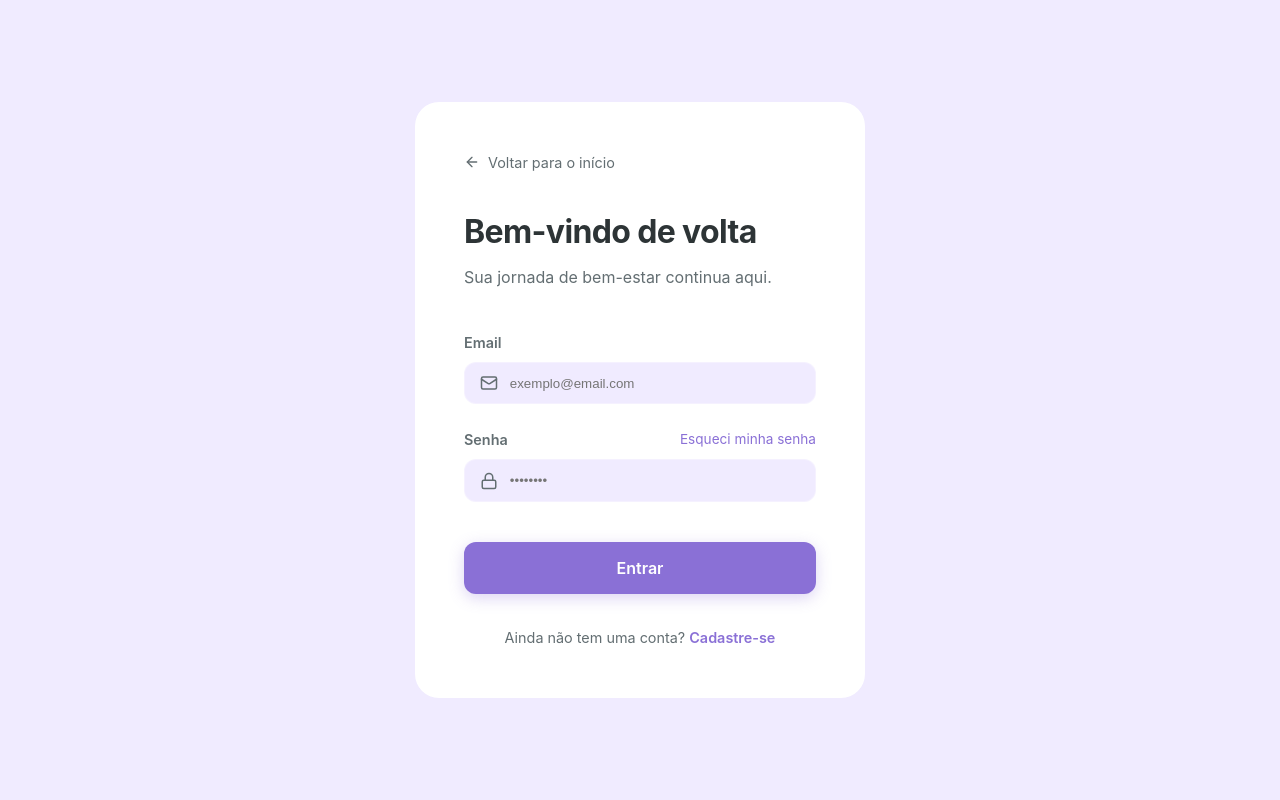
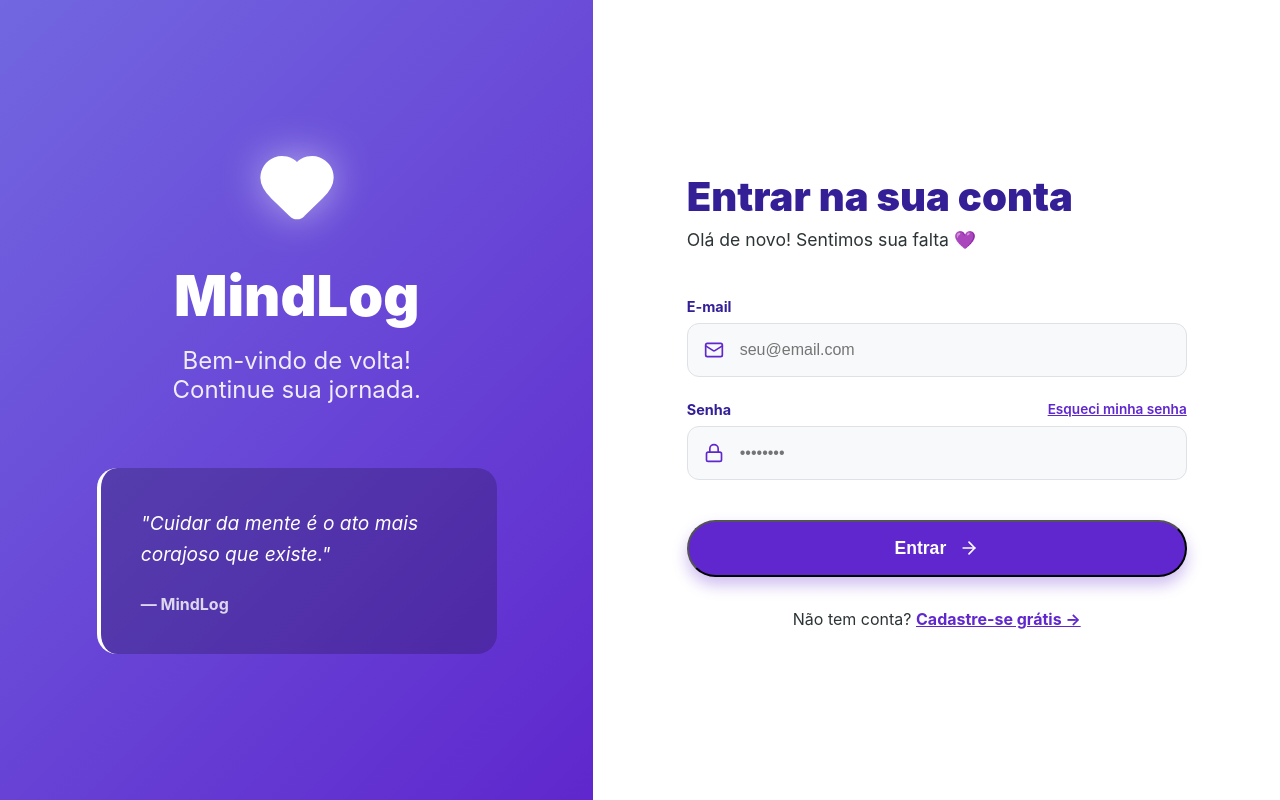
Before and after one commit to TVCodelab/mindlog-alpha-project, a Next.js app: page /login in a window 1280 px wide. Built offline with nearby package versions, Linux system fonts and the light colour scheme.

Commit message:
feat: MindLog complete platform implementation

```diff
--- a/src/app/globals.css
+++ b/src/app/globals.css
@@ -1,30 +1,16 @@
 :root {
-  --primary: #8a70d6;
-  --primary-light: #b3a0f2;
-  --secondary: #64b5f6;
+  --primary: #5f27cd;
+  --primary-dark: #341f97;
+  --secondary: #48dbfb;
+  --accent-pink: #ff9ff3;
+  --accent-green: #1dd1a1;
+  --bg-lavender: #e7e2f9;
   --background: #ffffff;
   --foreground: #2d3436;
-  --card-bg: rgba(255, 255, 255, 0.7);
-  --glass-bg: rgba(255, 255, 255, 0.4);
-  --glass-border: rgba(255, 255, 255, 0.3);
-  --accent-soft: #f0ebff;
-  --text-muted: #636e72;
-  --shadow: 0 8px 32px 0 rgba(138, 112, 214, 0.1);
-  --transition: all 0.3s cubic-bezier(0.4, 0, 0.2, 1);
-}
-
-[data-theme='dark'] {
-  --primary: #a28de0;
-  --primary-light: #c5b8f7;
-  --secondary: #90caf9;
-  --background: #0f111a;
-  --foreground: #f5f6fa;
-  --card-bg: rgba(30, 33, 45, 0.7);
-  --glass-bg: rgba(30, 33, 45, 0.4);
-  --glass-border: rgba(255, 255, 255, 0.1);
-  --accent-soft: #1e212d;
-  --text-muted: #a4b0be;
-  --shadow: 0 8px 32px 0 rgba(0, 0, 0, 0.4);
+  --glass-bg: rgba(255, 255, 255, 0.15);
+  --glass-border: rgba(255, 255, 255, 0.2);
+  --shadow: 0 10px 30px rgba(95, 39, 205, 0.1);
+  --transition: all 0.3s ease;
 }
 
 * {
@@ -34,82 +20,46 @@
 }
 
 body {
-  font-family: 'Inter', -apple-system, BlinkMacSystemFont, 'Segoe UI', Roboto, Oxygen, Ubuntu, Cantarell, 'Open Sans', 'Helvetica Neue', sans-serif;
-  background: var(--background);
+  font-family: 'Inter', sans-serif;
+  background: var(--bg-lavender);
   color: var(--foreground);
-  transition: var(--transition);
-  line-height: 1.6;
   overflow-x: hidden;
 }
 
-.glass {
-  background: var(--glass-bg);
-  backdrop-filter: blur(12px);
-  -webkit-backdrop-filter: blur(12px);
-  border: 1px solid var(--glass-border);
-  border-radius: 24px;
-}
-
-.container {
-  max-width: 1200px;
-  margin: 0 auto;
-  padding: 0 2rem;
-}
-
-h1, h2, h3, h4 {
+.btn-purple {
+  background: var(--primary);
+  color: white;
+  padding: 1rem 2.5rem;
+  border-radius: 50px;
   font-weight: 700;
-  letter-spacing: -0.02em;
-}
-
-a {
-  text-decoration: none;
-  color: inherit;
+  font-size: 1.1rem;
+  box-shadow: 0 8px 15px rgba(95, 39, 205, 0.3);
   transition: var(--transition);
 }
 
-button {
-  cursor: pointer;
-  border: none;
-  outline: none;
-  background: none;
-  font-family: inherit;
-  transition: var(--transition);
+.btn-purple:hover {
+  transform: scale(1.05);
+  background: var(--primary-dark);
 }
 
-.btn-primary {
-  background: var(--primary);
+.glass-card {
+  background: rgba(255, 255, 255, 0.2);
+  backdrop-filter: blur(10px);
+  border: 1px solid rgba(255, 255, 255, 0.3);
+  border-radius: 12px;
+  padding: 1rem;
+  margin-bottom: 0.8rem;
   color: white;
-  padding: 0.8rem 1.8rem;
-  border-radius: 12px;
-  font-weight: 600;
-  box-shadow: 0 4px 15px rgba(138, 112, 214, 0.3);
+  display: flex;
+  align-items: center;
+  gap: 0.8rem;
 }
 
-.btn-primary:hover {
-  transform: translateY(-2px);
-  box-shadow: 0 6px 20px rgba(138, 112, 214, 0.4);
-  background: var(--primary-light);
+/* Background Blobs */
+.blob {
+  position: absolute;
+  z-index: -1;
+  filter: blur(60px);
+  opacity: 0.5;
+  border-radius: 50%;
 }
-
-.btn-secondary {
-  background: var(--accent-soft);
-  color: var(--primary);
-  padding: 0.8rem 1.8rem;
-  border-radius: 12px;
-  font-weight: 600;
-}
-
-.btn-secondary:hover {
-  background: var(--primary-light);
-  color: white;
-}
-
-/* Animations */
-@keyframes fadeIn {
-  from { opacity: 0; transform: translateY(20px); }
-  to { opacity: 1; transform: translateY(0); }
-}
-
-.animate-fade-in {
-  animation: fadeIn 0.8s ease-out forwards;
-}
--- a/src/app/login/page.tsx
+++ b/src/app/login/page.tsx
@@ -1,55 +1,97 @@
 'use client';
 import Link from 'next/link';
-import { ArrowLeft, Mail, Lock } from 'lucide-react';
+import { Heart, Mail, Lock, ArrowRight } from 'lucide-react';
 
 export default function Login() {
   return (
-    <div style={{ minHeight: '100vh', display: 'flex', alignItems: 'center', justifyContent: 'center', background: 'var(--accent-soft)', padding: '2rem' }}>
-      <div className="glass animate-fade-in" style={{ width: '100%', maxWidth: '450px', background: 'white', padding: '3rem' }}>
-        <Link href="/" style={{ display: 'flex', alignItems: 'center', gap: '0.5rem', color: 'var(--text-muted)', fontSize: '0.9rem', marginBottom: '2rem' }}>
-          <ArrowLeft size={16} /> Voltar para o início
-        </Link>
+    <div style={{ minHeight: '100vh', display: 'flex' }}>
+      {/* Lado Esquerdo - Roxo */}
+      <div style={{
+        flex: 1,
+        background: 'linear-gradient(135deg, #7267e0, #5f27cd)',
+        padding: '4rem',
+        display: 'flex',
+        flexDirection: 'column',
+        alignItems: 'center',
+        justifyContent: 'center',
+        color: 'white',
+        textAlign: 'center'
+      }} className="hide-mobile">
+        <div style={{ marginBottom: '2rem' }}>
+          <Heart size={80} fill="white" style={{ filter: 'drop-shadow(0 0 20px rgba(255,255,255,0.5))' }} />
+        </div>
+        <h1 style={{ fontSize: '3.5rem', fontWeight: '900', marginBottom: '1rem' }}>MindLog</h1>
+        <p style={{ fontSize: '1.5rem', opacity: 0.9, marginBottom: '4rem' }}>
+          Bem-vindo de volta!<br />Continue sua jornada.
+        </p>
 
-        <h1 style={{ fontSize: '2rem', marginBottom: '0.5rem' }}>Bem-vindo de volta</h1>
-        <p style={{ color: 'var(--text-muted)', marginBottom: '2.5rem' }}>Sua jornada de bem-estar continua aqui.</p>
-
-        <form style={{ display: 'flex', flexDirection: 'column', gap: '1.5rem' }}>
-          <div style={{ display: 'flex', flexDirection: 'column', gap: '0.5rem' }}>
-            <label style={{ fontSize: '0.9rem', fontWeight: '600', color: 'var(--text-muted)' }}>Email</label>
-            <div style={{ position: 'relative' }}>
-              <Mail size={18} style={{ position: 'absolute', left: '1rem', top: '50%', transform: 'translateY(-50%)', color: 'var(--text-muted)' }} />
-              <input
-                type="email"
-                placeholder="exemplo@email.com"
-                style={{ width: '100%', padding: '0.8rem 1rem 0.8rem 2.8rem', borderRadius: '12px', border: '1px solid var(--glass-border)', background: 'var(--accent-soft)', outline: 'none' }}
-              />
+        <div style={{
+          width: '100%',
+          maxWidth: '400px',
+          background: 'rgba(0,0,0,0.2)',
+          padding: '2.5rem',
+          borderRadius: '20px',
+          textAlign: 'left',
+          position: 'relative',
+          borderLeft: '4px solid white'
+        }}>
+          <p style={{ fontSize: '1.2rem', fontStyle: 'italic', lineHeight: '1.6', marginBottom: '1.5rem' }}>
+            "Cuidar da mente é o ato mais corajoso que existe."
+          </p>
+          <span style={{ fontWeight: '700', opacity: 0.8 }}>— MindLog</span>
         </div>
       </div>
 
-          <div style={{ display: 'flex', flexDirection: 'column', gap: '0.5rem' }}>
-            <div style={{ display: 'flex', justifyContent: 'space-between', alignItems: 'center' }}>
-              <label style={{ fontSize: '0.9rem', fontWeight: '600', color: 'var(--text-muted)' }}>Senha</label>
-              <Link href="#" style={{ fontSize: '0.85rem', color: 'var(--primary)' }}>Esqueci minha senha</Link>
-            </div>
-            <div style={{ position: 'relative' }}>
-              <Lock size={18} style={{ position: 'absolute', left: '1rem', top: '50%', transform: 'translateY(-50%)', color: 'var(--text-muted)' }} />
-              <input
-                type="password"
-                placeholder="••••••••"
-                style={{ width: '100%', padding: '0.8rem 1rem 0.8rem 2.8rem', borderRadius: '12px', border: '1px solid var(--glass-border)', background: 'var(--accent-soft)', outline: 'none' }}
-              />
+      {/* Lado Direito - Branco */}
+      <div style={{
+        flex: 1.2,
+        background: 'white',
+        padding: '4rem',
+        display: 'flex',
+        flexDirection: 'column',
+        justifyContent: 'center'
+      }}>
+        <div style={{ maxWidth: '500px', margin: '0 auto', width: '100%' }}>
+          <h2 style={{ fontSize: '2.5rem', fontWeight: '900', color: 'var(--primary-dark)', marginBottom: '0.5rem' }}>Entrar na sua conta</h2>
+          <p style={{ color: 'var(--text-muted)', marginBottom: '3rem', fontSize: '1.1rem' }}>Olá de novo! Sentimos sua falta 💜</p>
+
+          <form style={{ display: 'flex', flexDirection: 'column', gap: '1.5rem' }}>
+            <div className="input-group">
+              <label>E-mail</label>
+              <div className="input-wrapper">
+                <Mail size={20} />
+                <input type="email" placeholder="seu@email.com" />
               </div>
             </div>
 
-          <button className="btn-primary" style={{ padding: '1rem', fontSize: '1rem', marginTop: '1rem' }} type="button" onClick={() => window.location.href = '/dashboard'}>
-            Entrar
+            <div className="input-group">
+              <div style={{ display: 'flex', justifyContent: 'space-between', marginBottom: '0.5rem' }}>
+                <label style={{ margin: 0 }}>Senha</label>
+                <Link href="#" style={{ fontSize: '0.85rem', color: 'var(--primary)', fontWeight: '600' }}>Esqueci minha senha</Link>
+              </div>
+              <div className="input-wrapper">
+                <Lock size={20} />
+                <input type="password" placeholder="••••••••" />
+              </div>
+            </div>
+
+            <button className="btn-purple" style={{ width: '100%', marginTop: '1rem', display: 'flex', alignItems: 'center', justifyContent: 'center', gap: '0.8rem' }} onClick={() => window.location.href = '/dashboard'}>
+              Entrar <ArrowRight size={20} />
             </button>
           </form>
 
-        <div style={{ textAlign: 'center', marginTop: '2rem', fontSize: '0.9rem', color: 'var(--text-muted)' }}>
-          Ainda não tem uma conta? <Link href="/cadastro" style={{ color: 'var(--primary)', fontWeight: '600' }}>Cadastre-se</Link>
+          <div style={{ textAlign: 'center', marginTop: '2rem', color: 'var(--text-muted)' }}>
+            Não tem conta? <Link href="/cadastro" style={{ color: 'var(--primary)', fontWeight: '700' }}>Cadastre-se grátis →</Link>
           </div>
         </div>
       </div>
+
+      <style jsx>{`
+        .input-group label { display: block; font-weight: 700; color: var(--primary-dark); margin-bottom: 0.5rem; font-size: 0.9rem; }
+        .input-wrapper { display: flex; alignItems: center; gap: 1rem; padding: 1rem; background: #f8f9fa; border: 1px solid #dee2e6; border-radius: 12px; color: var(--primary); }
+        .input-wrapper input { border: none; background: transparent; outline: none; flex: 1; font-size: 1rem; color: var(--foreground); }
+        @media (max-width: 968px) { .hide-mobile { display: none !important; } }
+      `}</style>
+    </div>
   );
 }
```
Also changed, not shown: src/app/cadastro/page.tsx (+86 -50 lines), src/components/Hero.tsx (+29 -76 lines), src/components/Pricing.tsx (+60 -46 lines), 2 other files (tests, documents, lock files or other folders). Lines whose indentation alone changed are shown as unchanged.
